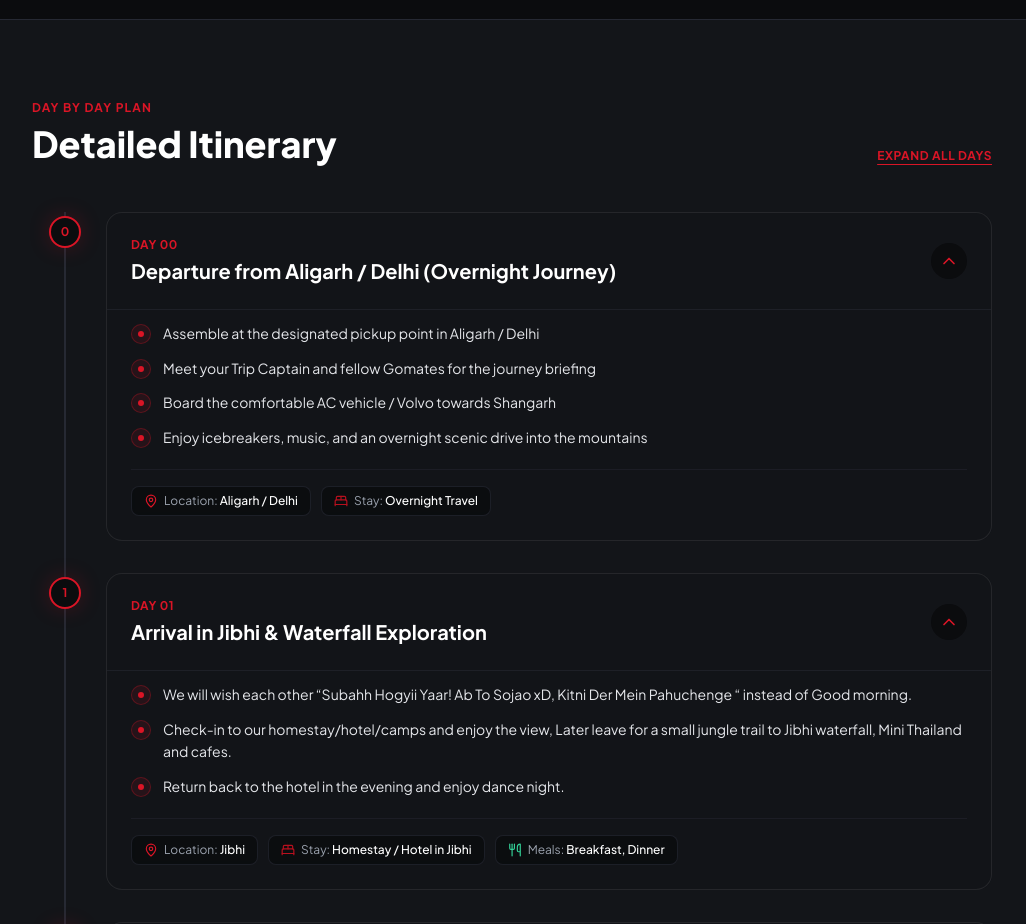
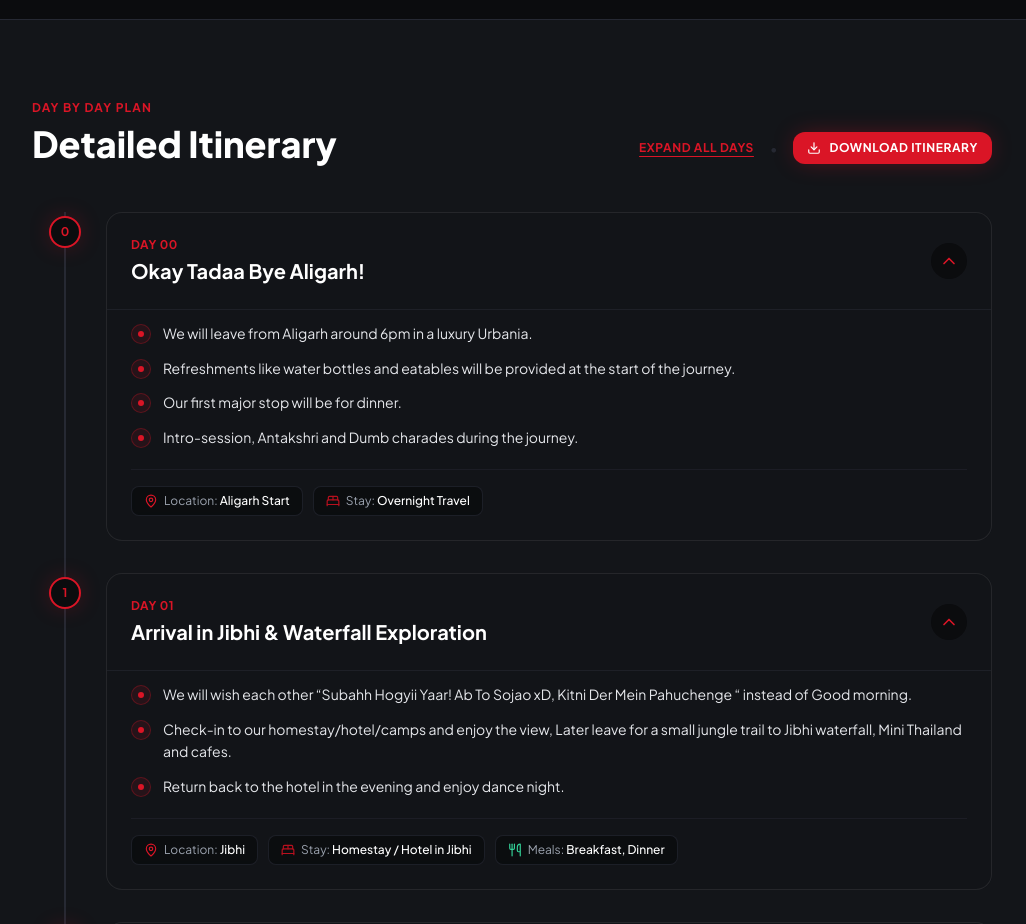
Before and after one commit to hishamahmad7799-dotcom/Gomates-, a Next.js app: page /trips/jibhi-tirthan-shoja-jalori in a window 1280 px wide. Shown: the part 1220-2144 px from the top of the page, without its empty margins (128-1154 px from the left). Built offline with nearby package versions, Linux system fonts and the light colour scheme.

Commit message:
Update website code

```diff
--- a/components/trips/Itinerary.tsx
+++ b/components/trips/Itinerary.tsx
@@ -1,7 +1,7 @@
 'use client'
 
 import React, { useState } from 'react'
-import { MapPin, BedDouble, Utensils, ChevronDown, ChevronUp } from 'lucide-react'
+import { MapPin, BedDouble, Utensils, ChevronDown, ChevronUp, Download } from 'lucide-react'
 import { Trip, ItineraryItem } from '@/types/trip'
 
 interface ItineraryProps {
@@ -84,6 +84,22 @@ export default function Itinerary({ trip }: ItineraryProps) {
     }
   }
 
+  const handlePrint = () => {
+    // Expand all days so full details appear in the print/PDF view
+    const allExpanded: Record<number, boolean> = {}
+    trip.itinerary.forEach((item) => {
+      allExpanded[item.day] = true
+    })
+    setExpandedDays(allExpanded)
+    setTimeout(() => {
+      window.print()
+    }, 200)
+  }
+
+  const downloadFileName = trip.itineraryPdf
+    ? `${trip.name.replace(/[^a-zA-Z0-9\s-]/g, '').trim()}-Itinerary.pdf`
+    : 'Gomates-Itinerary.pdf'
+
   return (
     <section className="py-20 bg-dark-surface border-t border-dark-border relative">
       <div className="max-w-5xl mx-auto px-4 sm:px-6 lg:px-8">
@@ -97,12 +113,38 @@ export default function Itinerary({ trip }: ItineraryProps) {
             </h2>
           </div>
 
+          {/* Actions: Expand/Collapse & Download */}
+          <div className="flex flex-wrap items-center gap-3 sm:gap-4">
             <button
               onClick={toggleAll}
               className="text-xs font-bold uppercase tracking-wider text-accent-primary hover:text-accent-secondary transition-colors underline underline-offset-4"
             >
               {areAllExpanded ? 'Collapse All Days' : 'Expand All Days'}
             </button>
+
+            <span className="text-dark-border text-sm hidden sm:inline" aria-hidden="true">•</span>
+
+            {trip.itineraryPdf ? (
+              <a
+                href={trip.itineraryPdf}
+                download={downloadFileName}
+                target="_blank"
+                rel="noopener noreferrer"
+                className="inline-flex items-center gap-2 px-3.5 py-2 rounded-xl bg-accent-primary hover:bg-accent-secondary text-white text-xs font-bold uppercase tracking-wider transition-all shadow-glow-accent hover:shadow-lg active:scale-95 group/btn"
+              >
+                <Download className="w-3.5 h-3.5 group-hover/btn:translate-y-0.5 transition-transform" />
+                <span>Download Itinerary</span>
+              </a>
+            ) : (
+              <button
+                onClick={handlePrint}
+                className="inline-flex items-center gap-2 px-3.5 py-2 rounded-xl bg-dark-elevated hover:bg-accent-primary border border-dark-border hover:border-accent-primary text-gray-200 hover:text-white text-xs font-bold uppercase tracking-wider transition-all active:scale-95 group/btn"
+              >
+                <Download className="w-3.5 h-3.5 group-hover/btn:translate-y-0.5 transition-transform" />
+                <span>Download Itinerary</span>
+              </button>
+            )}
+          </div>
         </div>
 
         {/* Vertical Timeline */}
--- a/data/trips.ts
+++ b/data/trips.ts
@@ -57,14 +57,14 @@ export const TRIPS_DATA: Trip[] = [
     itinerary: [
       {
         day: 0,
-        title: "Departure from Aligarh / Delhi (Overnight Journey)",
+        title: "Okay Tadaa Bye Aligarh!",
         points: [
-          "Assemble at the designated pickup point in Aligarh / Delhi",
-          "Meet your Trip Captain and fellow Gomates for the journey briefing",
-          "Board the comfortable AC vehicle / Volvo towards Shangarh",
-          "Enjoy icebreakers, music, and an overnight scenic drive into the mountains",
+          "We will leave from Aligarh around 6pm in a luxury Urbania.",
+          "Refreshments like water bottles and eatables will be provided at the start of the journey.",
+          "Our first major stop will be for dinner.",
+          "Intro-session, Antakshri and Dumb charades during the journey.",
         ],
-        location: "Aligarh / Delhi",
+        location: "Aligarh Start",
         stay: "Overnight Travel",
       },
       {
@@ -111,6 +111,7 @@ export const TRIPS_DATA: Trip[] = [
         mealsIncluded: "Breakfast",
       },
     ],
+    itineraryPdf: "/itineraries/Gomates-Jibhi-Itinerary.pdf",
     included: [
       "Aligarh to Aligarh transportation in AC Urbania Traveler / SUV",
       "Accommodation for 2 nights 1 Night Shangarh + 1 Night Jibhi",
--- a/types/trip.ts
+++ b/types/trip.ts
@@ -38,6 +38,7 @@ export interface Trip {
   gallery: string[];
   highlights: string[];
   itinerary: ItineraryItem[];
+  itineraryPdf?: string;
   included: string[];
   excluded: string[];
   faqs: FAQItem[];
```
Also changed, not shown: 1 other file (tests, documents, lock files or other folders). Lines whose indentation alone changed are shown as unchanged.
